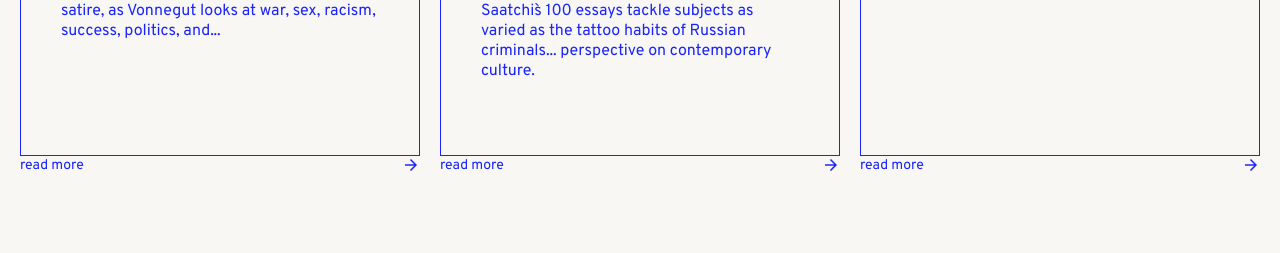
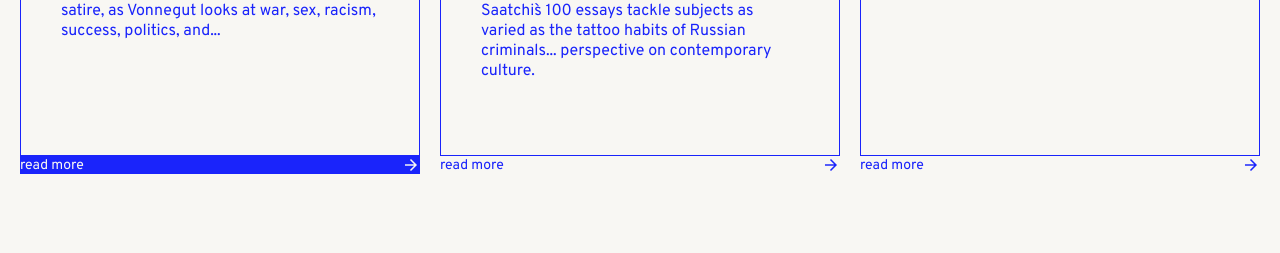
Before and after one commit to vlevi96/exam-sitebuild, a plain HTML site: page index.html in a window 1280 px wide. In both pictures the pointer is over the button 220 px from the left and 409 px from the top of the page. Shown: the part 244-497 px from the top of the page. Drawn offline with Linux system fonts and the light colour scheme.

Commit message:
Button hover added

```diff
--- a/style.css
+++ b/style.css
@@ -132,3 +132,7 @@ div#card-container button .material-icons
 {
     font-size: 18px;
 }
+div#card-container button:hover{
+    color: #f8f7f3;
+    background-color: #1a24fb;
+}
```
